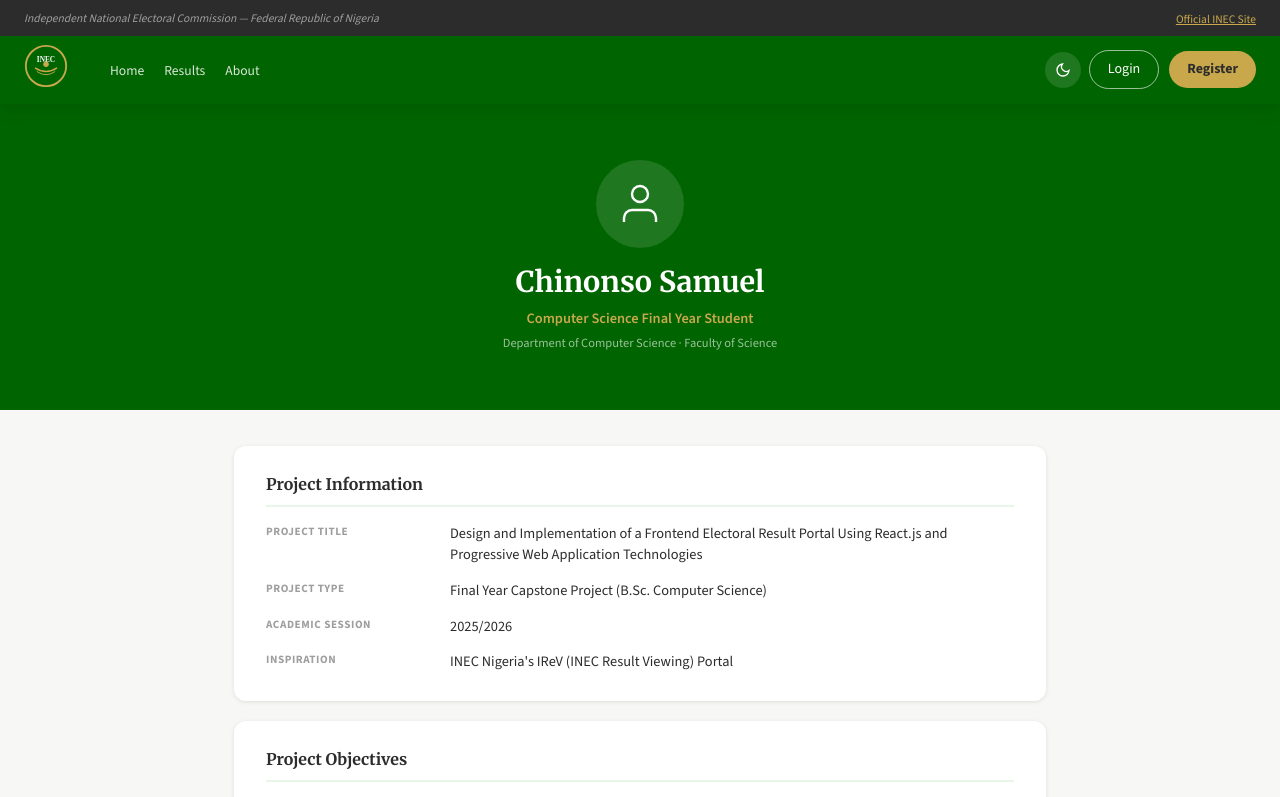
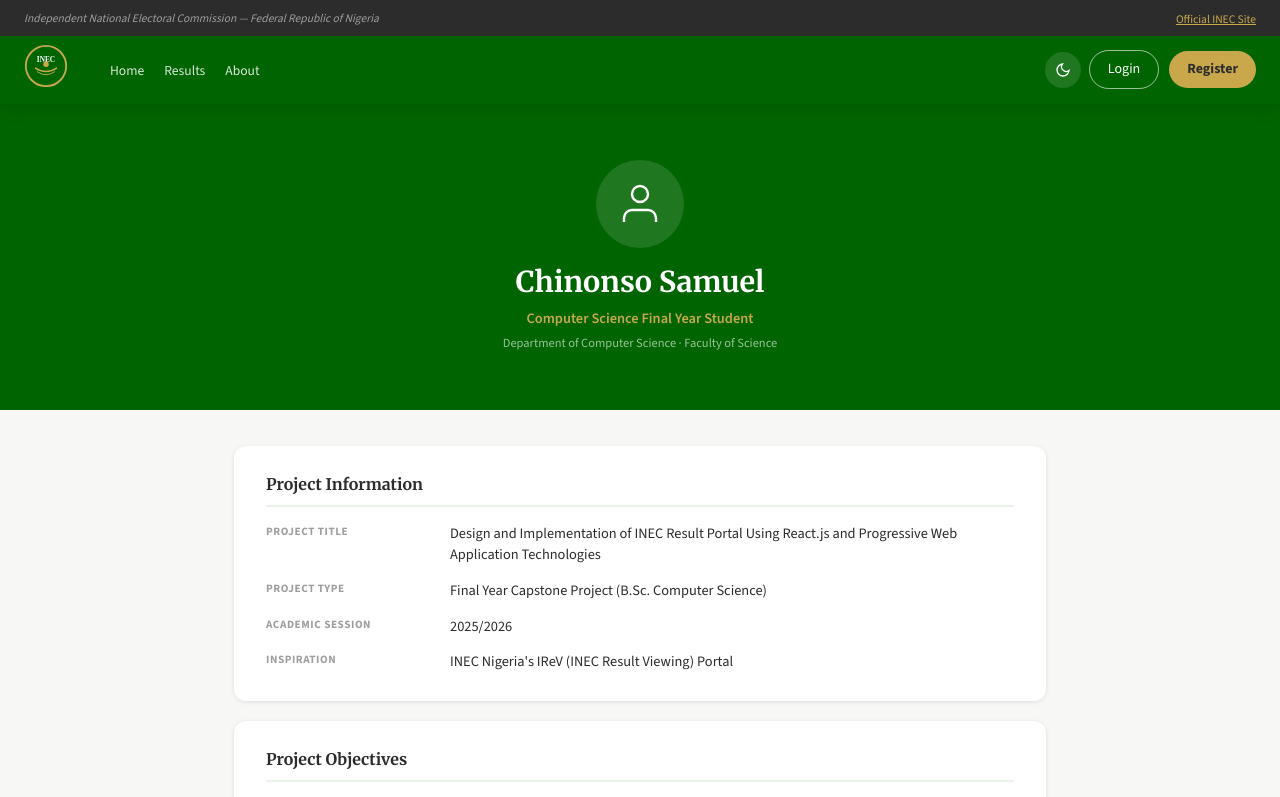
Before and after one commit to Samuel-web363/Inec-Portal, a React (Vite) app in the folder frontend/: page /about-developer in a window 1280 px wide. Shown: the top 797 px of the page. Built offline with nearby package versions, Linux system fonts and the light colour scheme; no server answers.

Commit message:
Update project title in AboutDeveloperPage

```diff
--- a/frontend/src/pages/AboutDeveloperPage/index.jsx
+++ b/frontend/src/pages/AboutDeveloperPage/index.jsx
@@ -29,7 +29,7 @@
           <div className="adv-info-grid">
             <div className="adv-info-item">
               <span className="adv-info-label">Project Title</span>
-              <span className="adv-info-value">Design and Implementation of a Frontend Electoral Result Portal Using React.js and Progressive Web Application Technologies</span>
+              <span className="adv-info-value">Design and Implementation of INEC Result Portal Using React.js and Progressive Web Application Technologies</span>
             </div>
             <div className="adv-info-item">
               <span className="adv-info-label">Project Type</span>
```
